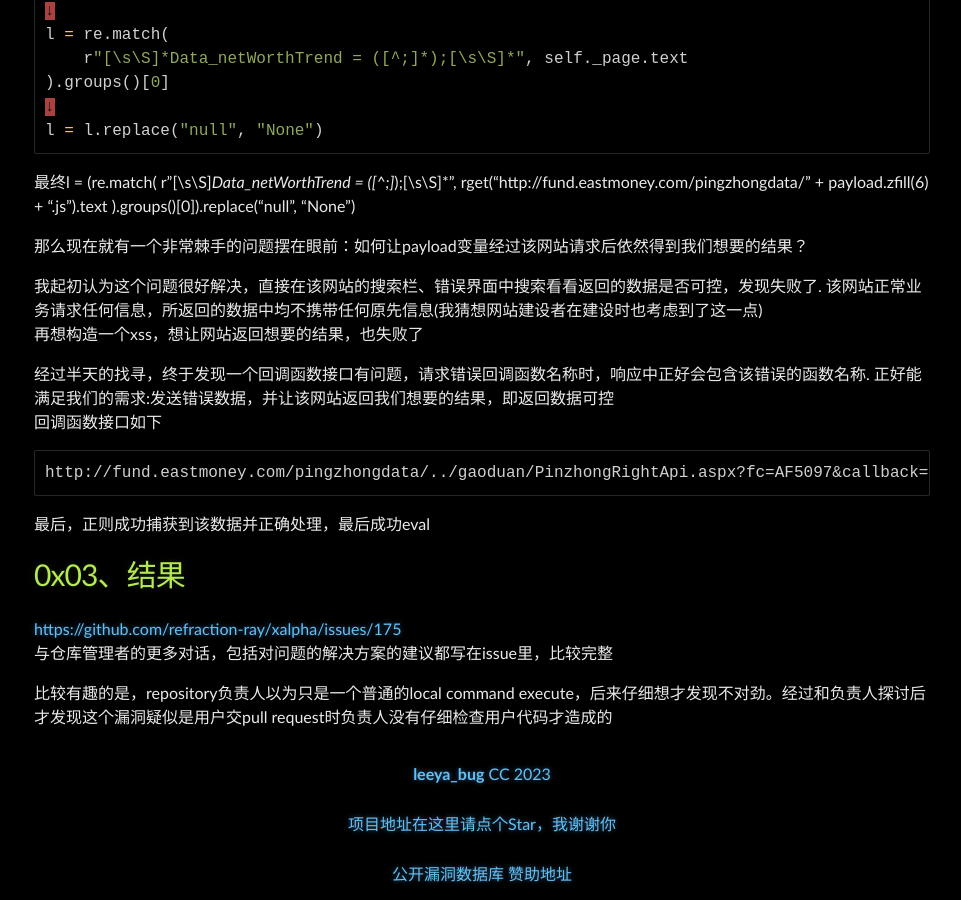
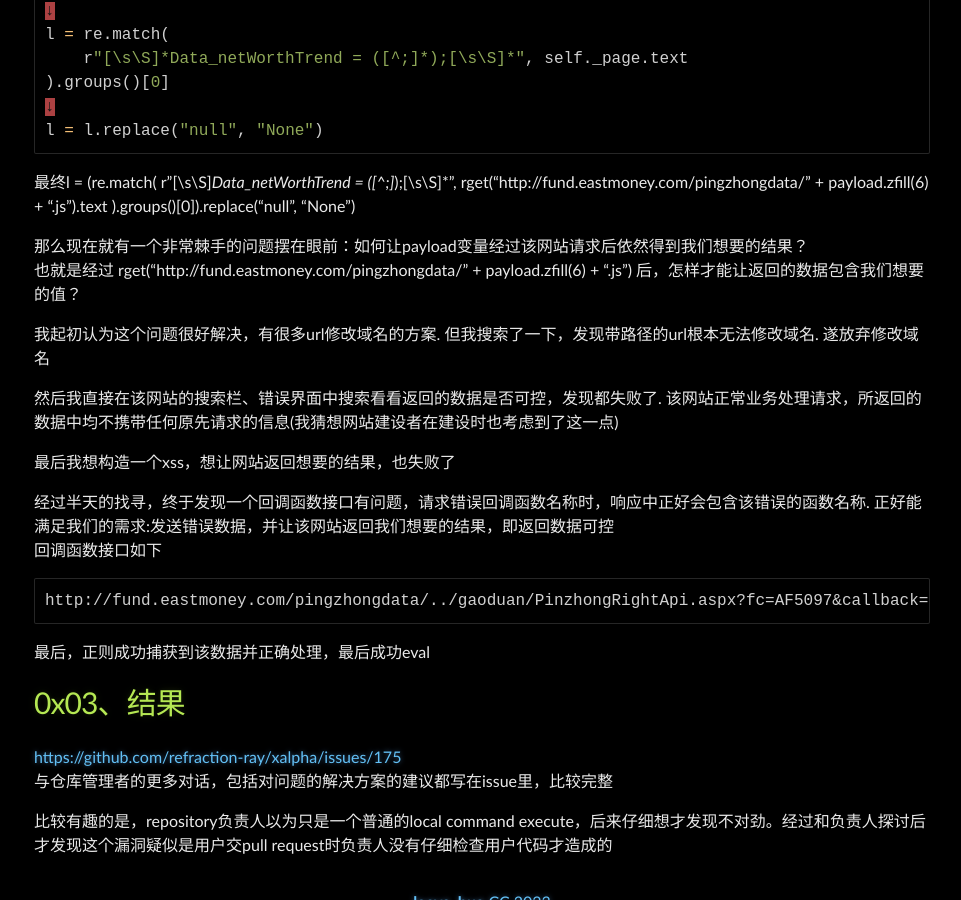
Before and after one commit to Leeyangee/leeyangee.github.io, a Jekyll site: the page built from _posts/2023-07-09-CVE实战 巧挖国产金融类python api库漏洞-高危命令执行0day.md, in a window 1280 px wide and 900 px high, scrolled down 2516 px. Shown: the whole window, without its empty margins (158-1119 px from the left). Built offline with Jekyll 4.4.1, drawn with Linux system fonts in a browser that asks for light colours.

Commit message:
Update 2023-07-09-CVE实战 巧挖国产金融类python api库漏洞-高危命令执行0day.md

```diff
--- a/_posts/2023-07-09-CVE实战 巧挖国产金融类python api库漏洞-高危命令执行0day.md
+++ b/_posts/2023-07-09-CVE实战 巧挖国产金融类python api库漏洞-高危命令执行0day.md
@@ -110,9 +110,13 @@ l = l.replace("null", "None")
 ).groups()[0]).replace("null", "None")
 
 那么现在就有一个非常棘手的问题摆在眼前：如何让payload变量经过该网站请求后依然得到我们想要的结果？
+也就是经过  rget("http://fund.eastmoney.com/pingzhongdata/" + payload.zfill(6) + ".js")  后，怎样才能让返回的数据包含我们想要的值？
 
-我起初认为这个问题很好解决，直接在该网站的搜索栏、错误界面中搜索看看返回的数据是否可控，发现失败了. 该网站正常业务请求任何信息，所返回的数据中均不携带任何原先信息(我猜想网站建设者在建设时也考虑到了这一点)
-再想构造一个xss，想让网站返回想要的结果，也失败了
+我起初认为这个问题很好解决，有很多url修改域名的方案. 但我搜索了一下，发现带路径的url根本无法修改域名. 遂放弃修改域名
+
+然后我直接在该网站的搜索栏、错误界面中搜索看看返回的数据是否可控，发现都失败了. 该网站正常业务处理请求，所返回的数据中均不携带任何原先请求的信息(我猜想网站建设者在建设时也考虑到了这一点)
+
+最后我想构造一个xss，想让网站返回想要的结果，也失败了
 
 经过半天的找寻，终于发现一个回调函数接口有问题，请求错误回调函数名称时，响应中正好会包含该错误的函数名称. 正好能满足我们的需求:发送错误数据，并让该网站返回我们想要的结果，即返回数据可控
 回调函数接口如下
```
